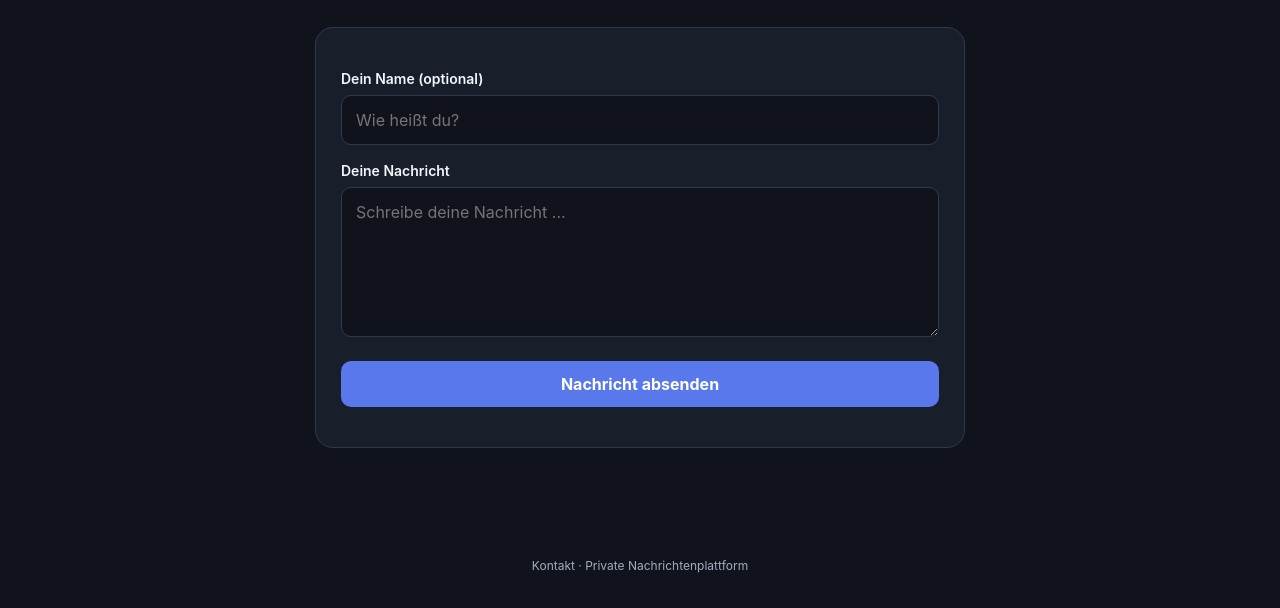
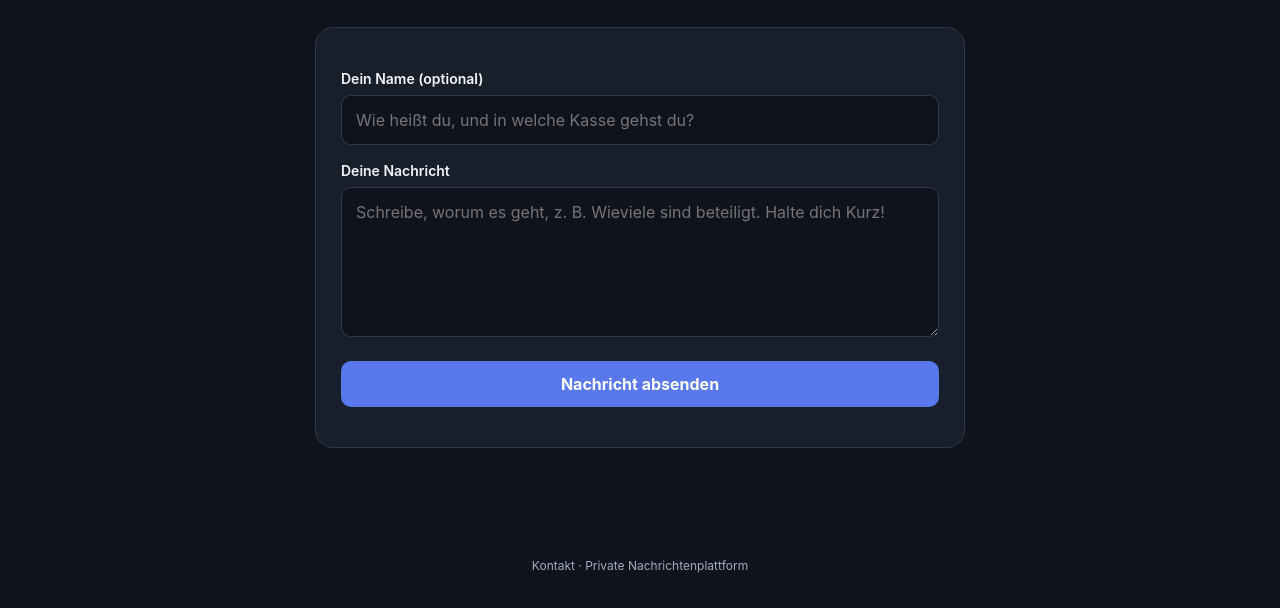
Before and after one commit to streitschlichter-fkg/Kontakt, a plain HTML site: page index.html in a window 1280 px wide. Shown: the part 277-885 px from the top of the page. Drawn offline with Linux system fonts and the light colour scheme; a script that the page names is missing.

Commit message:
Update input placeholders for clarity

```diff
--- a/index.html
+++ b/index.html
@@ -160,7 +160,7 @@ a { color: var(--accent); }
         id="senderName"
         type="text"
         maxlength="80"
-        placeholder="Wie heißt du?"
+        placeholder="Wie heißt du, und in welche Kasse gehst du?"
       >
 
       <label for="message">Deine Nachricht</label>
@@ -168,7 +168,7 @@ a { color: var(--accent); }
         id="message"
         maxlength="5000"
         required
-        placeholder="Schreibe deine Nachricht ..."
+        placeholder="Schreibe, worum es geht, z. B. Wieviele sind beteiligt. Halte dich Kurz!"
       ></textarea>
 
       <button class="primary" id="sendButton" type="submit">
```
